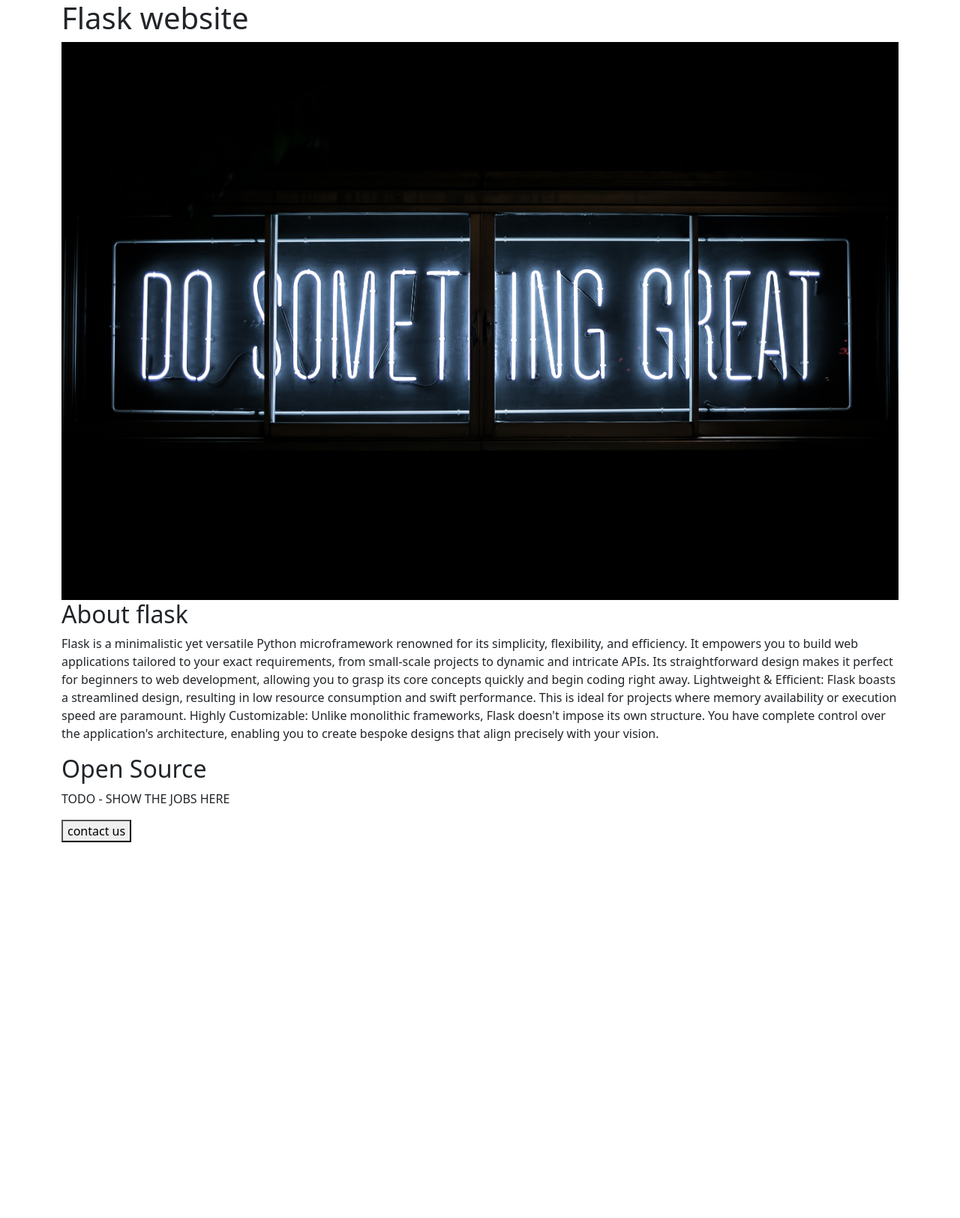
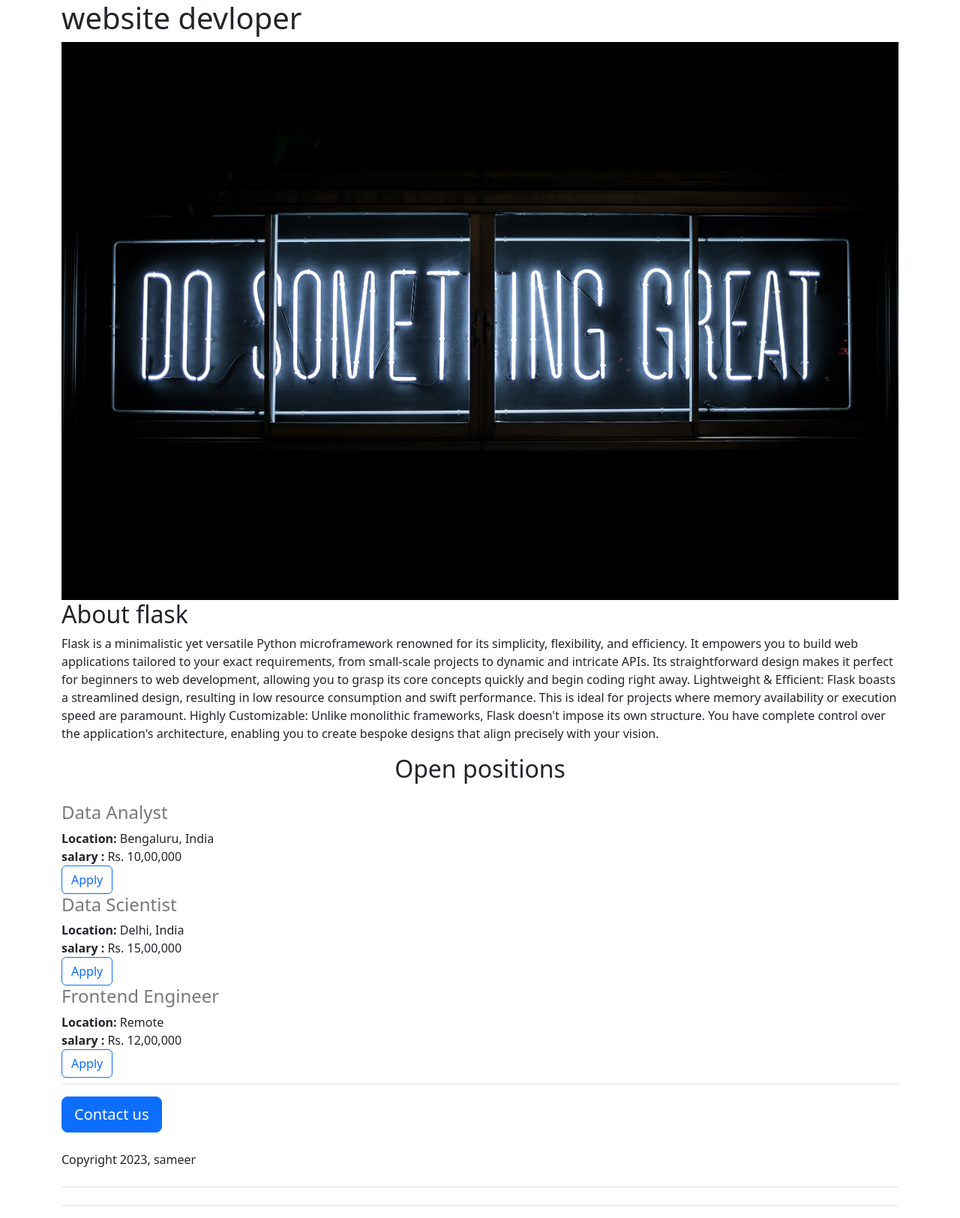
Before and after one commit to mohammadsameer0604/Flask_web, a Flask app: page / in a window 1280 px wide. Shown: the whole page at 75% size. Before the commit the page ends 1123 px from the top, so only its background shows below. Run offline with Flask 3, Linux system fonts and the light colour scheme.

Commit message:
added dynamic data and API route

```diff
--- a/app.py
+++ b/app.py
@@ -1,12 +1,35 @@
-from flask import Flask,render_template
+from flask import Flask,render_template ,jsonify
 
 app = Flask(__name__)
 
+JOBS= [
+  {
+    'id':1,
+    'title':'Data Analyst',
+    'location':'Bengaluru, India',
+    'salary':'Rs. 10,00,000'
+  },
+  {
+    'id':2,
+    'title':'Data Scientist',
+    'location':'Delhi, India',
+    'salary':'Rs. 15,00,000'
+  },
+  {
+    'id':3,
+    'title':'Frontend Engineer',
+    'location':'Remote',
+    'salary':'Rs. 12,00,000'
+  }
+]
 
 @app.route("/")
 def hello_world():
-  return render_template('home.html')
+  return render_template('home.html',jobs=JOBS)
 
+@app.route("/jobs")
+def list_jobs():
+  return jsonify(JOBS)
 
 if __name__ == "__main__":
   app.run(host='0.0.0.0', debug=True)
--- a/templates/home.html
+++ b/templates/home.html
@@ -5,11 +5,11 @@
   <meta charset="UTF-8">
   <meta http-equiv="X-UA-Compatible" content="IE=edge">
   <meta name="viewport" content="width=device-width, initial-scale=1.0">
-  <title>FLASK_WEB</title>
+  <title>WEB_DEV</title>
 </head>
 <body>
   <div class="container" >
-<h1> Flask website </h1>
+<h1> website devloper </h1>
   <image  class="img-fluid" src="static/banner.jpeg.jpg" >
     <h2> About flask</h2>
     <P>
@@ -17,11 +17,29 @@
       Lightweight & Efficient: Flask boasts a streamlined design, resulting in low resource consumption and swift performance. This is ideal for projects where memory availability or execution speed are paramount.
       Highly Customizable: Unlike monolithic frameworks, Flask doesn't impose its own structure. You have complete control over the application's architecture, enabling you to create bespoke designs that align precisely with your vision.
     </P>
-    <h2> Open Source </h2>
-    <p> TODO - SHOW THE JOBS HERE </p>
-    <div>
-    <button> contact us </button>
+    <h2 class = "text-center mt-2 mb-4"> Open positions </h2>
+   <div>
+     {% for job in jobs  %}
+     <div class="border-bottom " style="margin-bottom:16px;padding-bottom:8px;">
+       <div class>
+   <h4 style="color:rgb(120,120,120)";margin-bottom4px;>
+     {{job['title']}}</h4>
+       <div>
+         <b>Location:</b> {{job['location']}}
+       </div>
+       <div>
+         <b>salary :</b> {{job['salary']}}
+       </div>
+       <button type="button" class="btn btn-outline-primary">Apply</button>
+     </div>
+     {% endfor %}
+   </div>
+    <div class="text-center">
+      </div>
+      <button class="btn btn-primary btn-lg"> Contact us </button>
+      <p class="mt-4"> Copyright 2023, sameer</p>
+    </div>
   </div>
-  </div>
+</div>
 </body>
 </html>
```
